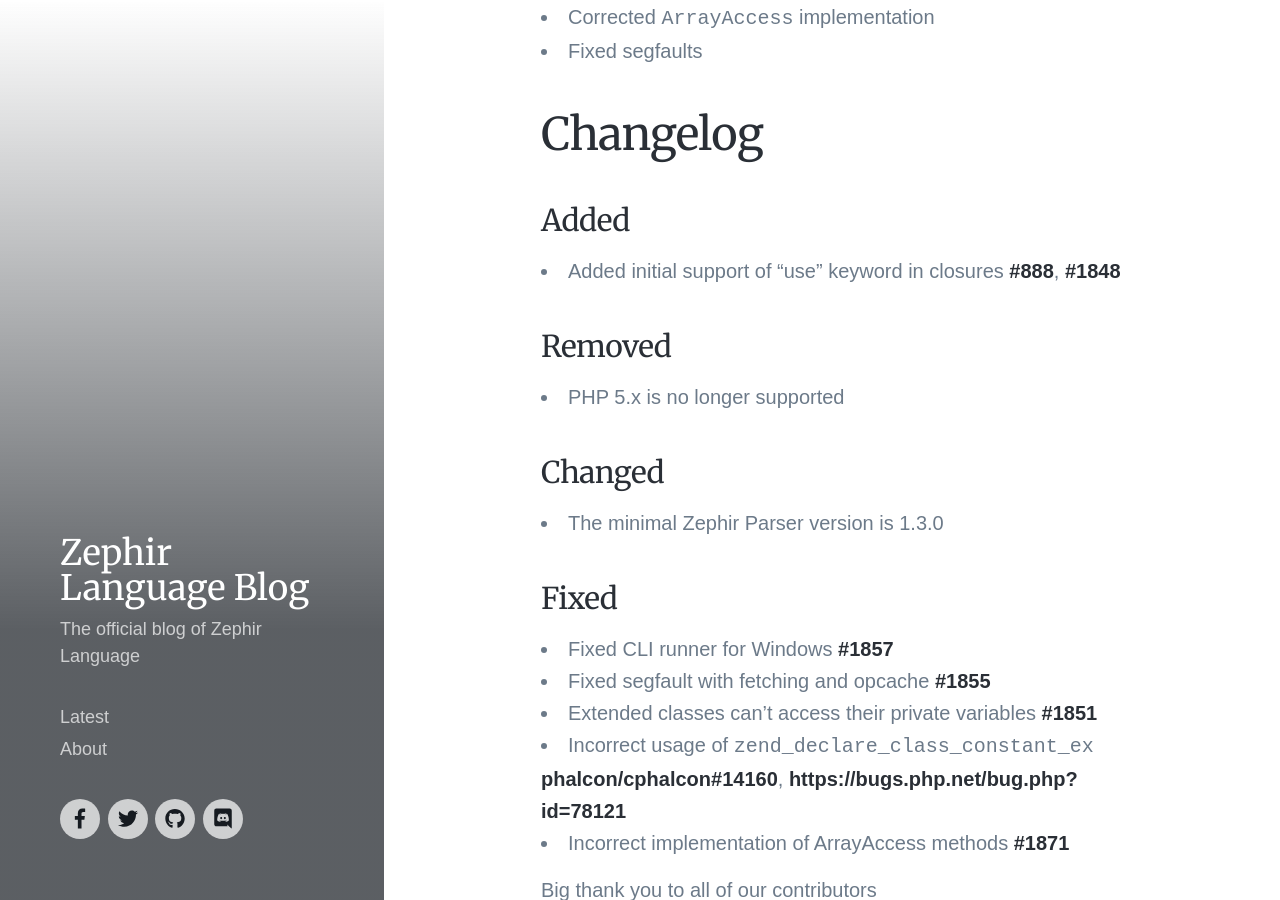
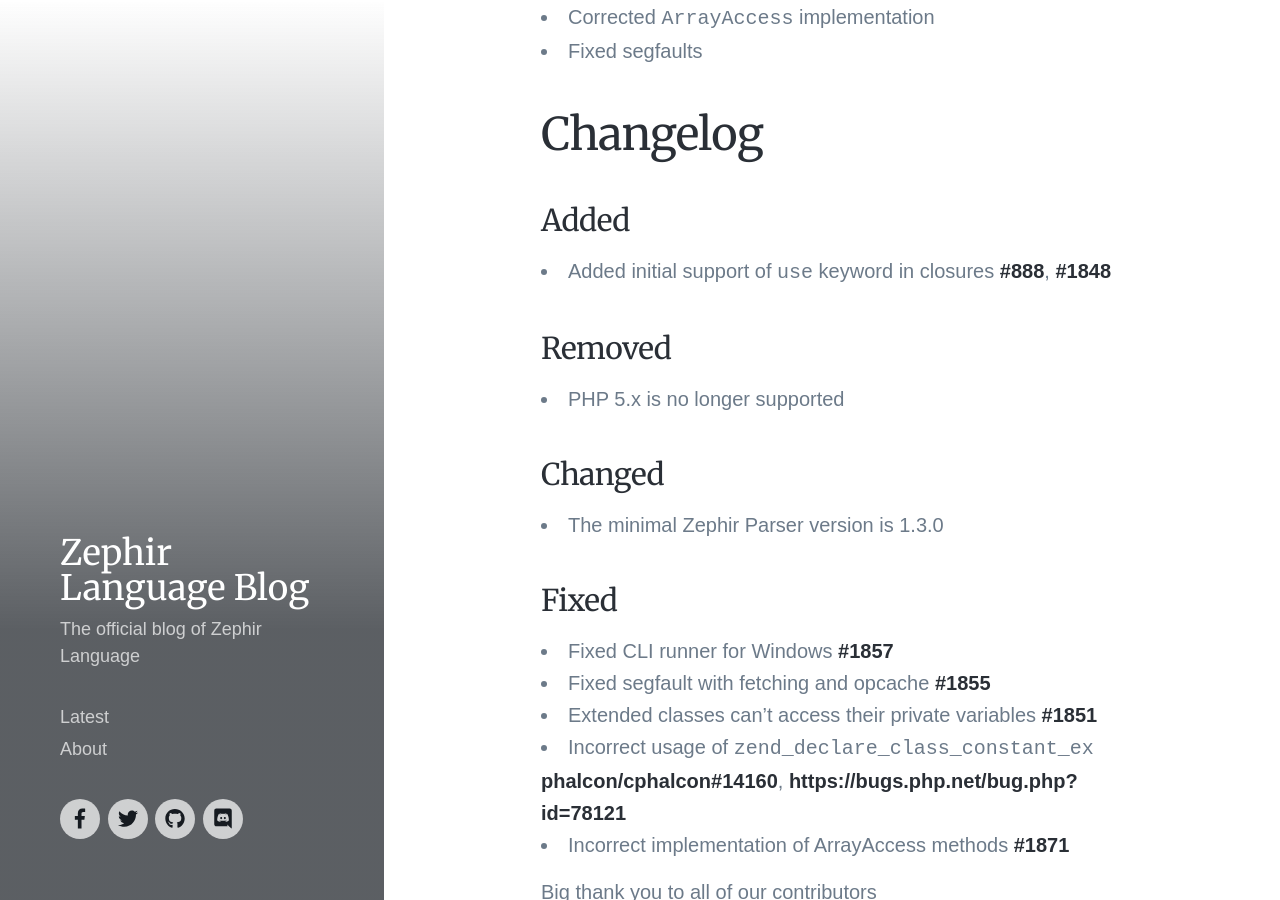
Before and after one commit to zephir-lang/zephir-blog, a Jekyll site: the page built from _posts/2019-06-20-zephir-0-12-0-released.md, in a window 1280 px wide and 900 px high, scrolled down 375 px. Built offline with Jekyll 4.4.1, drawn with Linux system fonts in a browser that asks for light colours; nearby versions of some CDN libraries; a style sheet for code colours, icons or effects is not loaded.

```diff
--- a/_posts/2019-06-20-zephir-0-12-0-released.md
+++ b/_posts/2019-06-20-zephir-0-12-0-released.md
@@ -4,7 +4,7 @@ title: Zephir 0.12.0 Released
 date: 2019-06-20T16:05:03.842Z
 tags:
   - zephir
-  - '0.12'
+  - 0.12.x
   - release
 ---
 
@@ -18,7 +18,7 @@ This release fixes a good number of bugs and offers more optimizations as well a
 
 ## Changelog
 ### Added
-- Added initial support of "use" keyword in closures [#888](https://github.com/phalcon/zephir/issues/888), [#1848](https://github.com/phalcon/zephir/issues/1848)
+- Added initial support of `use` keyword in closures [#888](https://github.com/phalcon/zephir/issues/888), [#1848](https://github.com/phalcon/zephir/issues/1848)
 
 ### Removed
 - PHP 5.x is no longer supported
```
